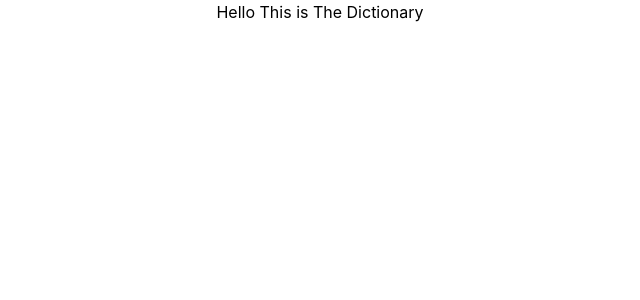
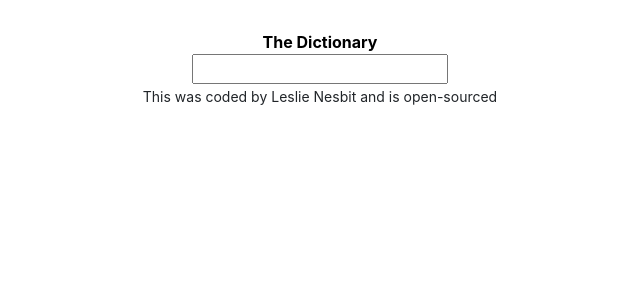
Before and after one commit to LeelooDawn/dictionary-project, a React (Create React App) app: page / in a window 1280 px wide. Shown: the top 300 px of the page, without its empty margins (320-960 px from the left). Built offline with nearby package versions, Linux system fonts and the light colour scheme.

Commit message:
built search engine

```diff
--- a/src/App.css
+++ b/src/App.css
@@ -1,5 +1,6 @@
 .App {
   text-align: center;
+  margin: 30px 0;
 }
 
 .App-header {
--- a/src/App.js
+++ b/src/App.js
@@ -1,11 +1,20 @@
 import "./App.css";
+import Dictionary from "./Dictionary";
 
 function App() {
   return (
     <div className="App">
-      <header className="App-header">
-        <p>Hello This is The Dictionary</p>
-      </header>
+      <div className="container">
+        <header className="App-header">
+          <strong>The Dictionary</strong>
+        </header>
+        <main>
+          <Dictionary />
+        </main>
+        <footer>
+          <small>This was coded by Leslie Nesbit and is open-sourced</small>
+        </footer>
+      </div>
     </div>
   );
 }
--- /dev/null
+++ b/src/Dictionary.js
@@ -0,0 +1,21 @@
+import React, { useState } from "react";
+
+export default function Dictionary() {
+  let [keyword, setKeyword] = useState("");
+
+  function search(event) {
+    event.preventDefault();
+    alert(`Defining ${keyword}`);
+  }
+
+  function handleKeyword(event) {
+    setKeyword(event.target.value);
+  }
+  return (
+    <div className="Dictionary">
+      <form onSubmit={search}>
+        <input type="search" autofocus={true} onChange={handleKeyword} />
+      </form>
+    </div>
+  );
+}
```
